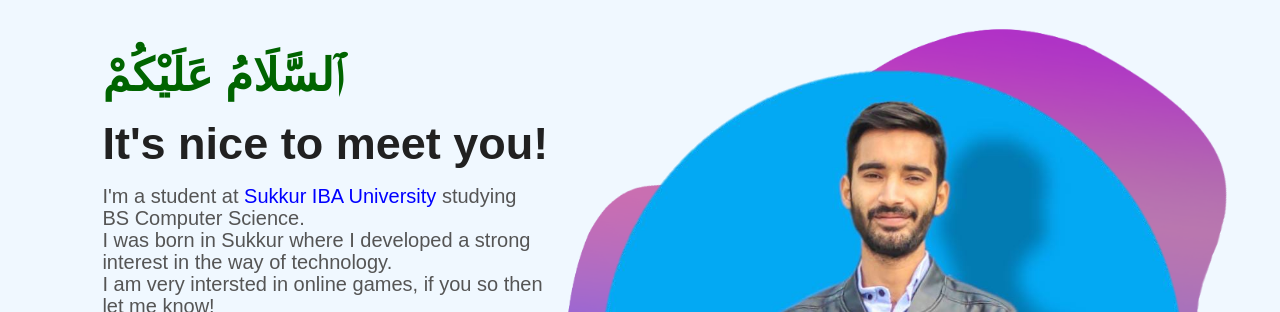
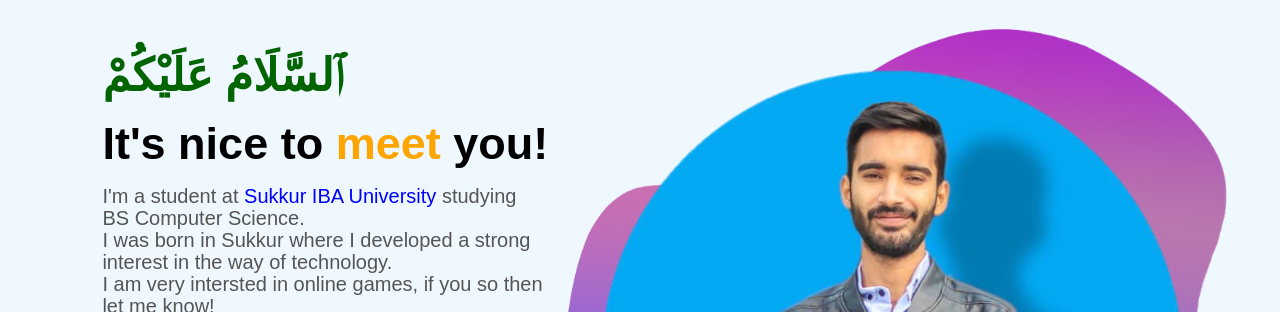
Before and after one commit to muhammadalamzeb/old, a plain HTML site: page About.html in a window 1280 px wide. Shown: the part 147-459 px from the top of the page. Drawn offline with Linux system fonts and the light colour scheme.

Commit message:
text color change

```diff
--- a/About.html
+++ b/About.html
@@ -23,7 +23,7 @@
             </nav>
             <div class="detel">
                 <h1><span style="color: darkgreen;" >ٱلسَّلَامُ عَلَيْكُمْ</span></h1>
-                <h1>It's nice to meet you!</h1>
+                <h1 style="color: black;">It's nice to <span>meet</span> you!</h1>
                 <p>I'm a student at <span style="color: blue;">Sukkur IBA University</span> studying
                     <br> BS Computer Science.
                     <br> I was born in Sukkur where I developed a strong
```
